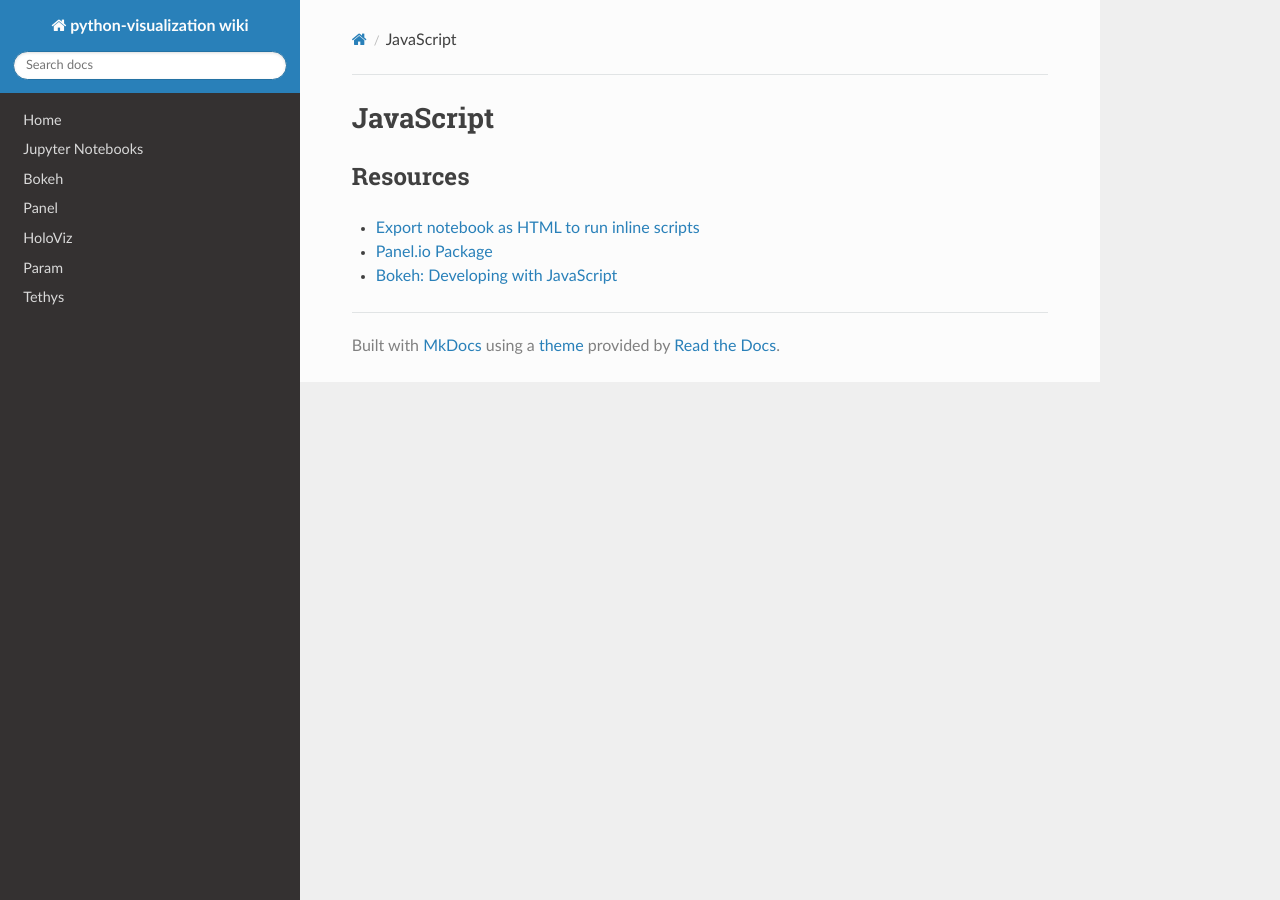
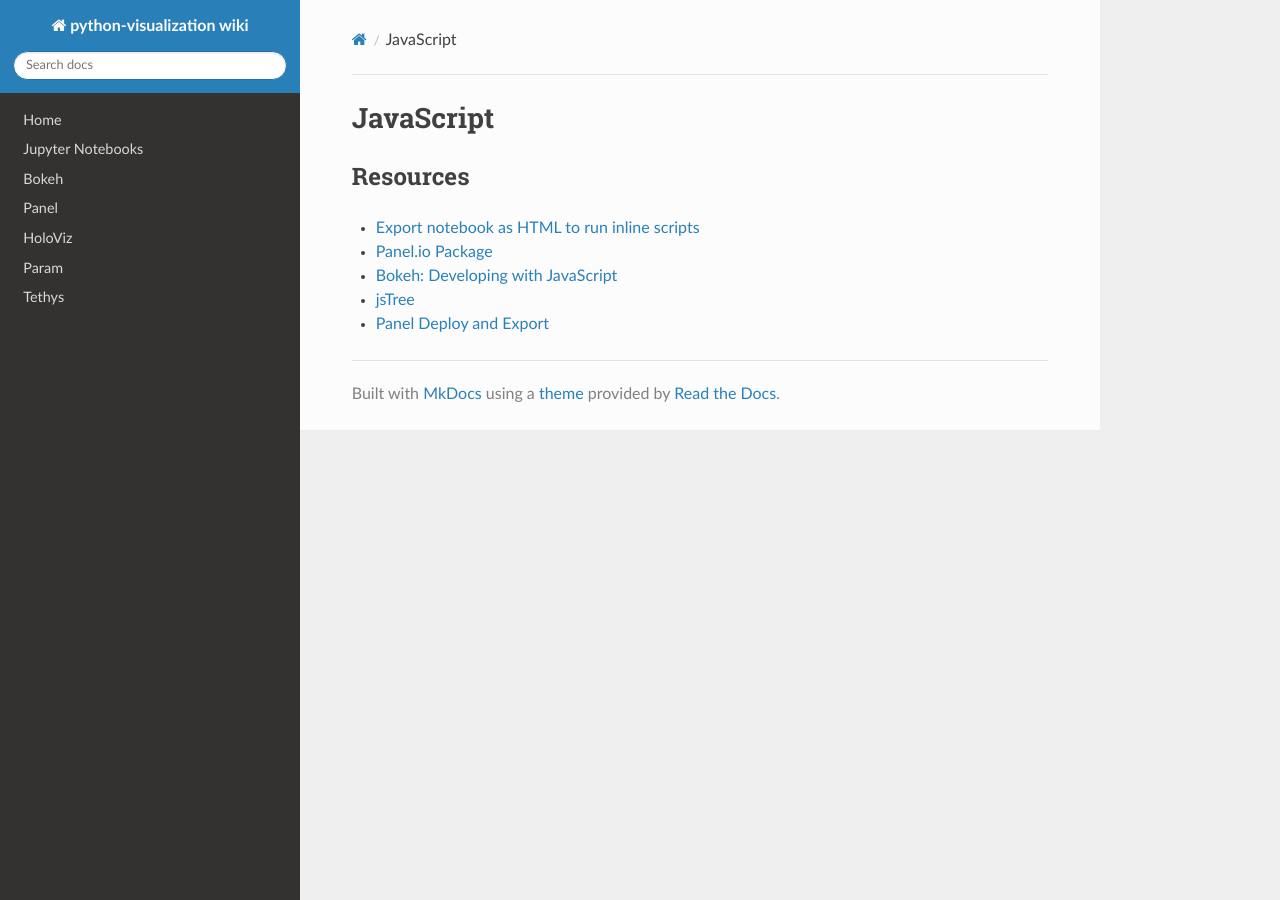
Before and after one commit to shylaclark/python-visualization, an MkDocs documentation site: the page built from docs/javascript.md, in a window 1280 px wide. Built offline with MkDocs 1.6.1, drawn with Linux system fonts in a browser that asks for light colours; nearby versions of some CDN libraries.

Commit message:
Update javascript.md

```diff
--- a/docs/javascript.md
+++ b/docs/javascript.md
@@ -4,3 +4,5 @@
 - [Export notebook as HTML to run inline scripts](https://medium.com/analytics-vidhya/how-to-create-an-interactive-dashboard-in-python-using-holoviz-panel-2de350b6d8df)
 - [Panel.io Package](https://panel.holoviz.org/api/panel.io.html)
 - [Bokeh: Developing with JavaScript](https://docs.bokeh.org/en/latest/docs/user_guide/bokehjs.html)
+- [jsTree](https://www.jstree.com)
+- [Panel Deploy and Export](https://panel.holoviz.org/user_guide/Deploy_and_Export.html)
```
